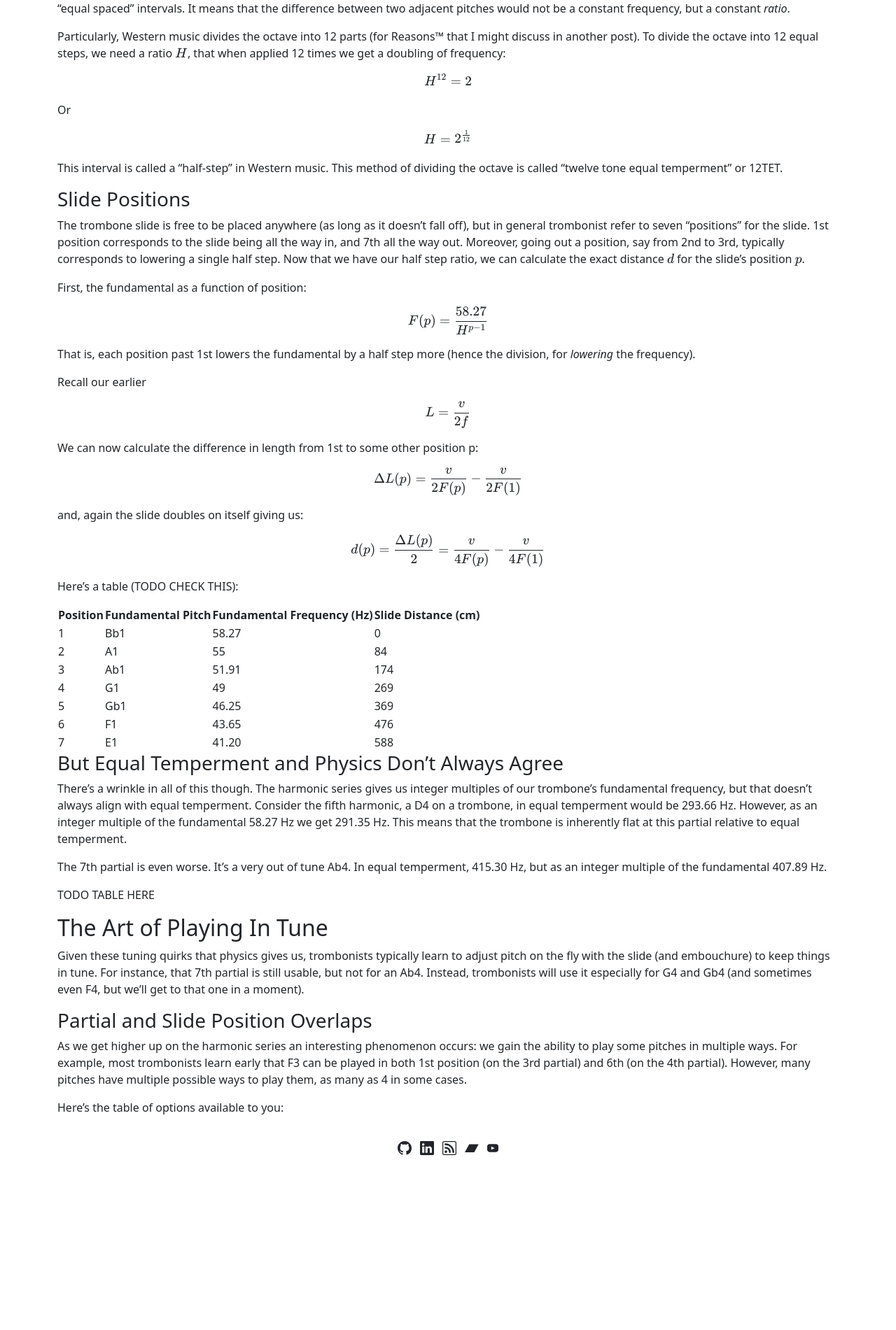
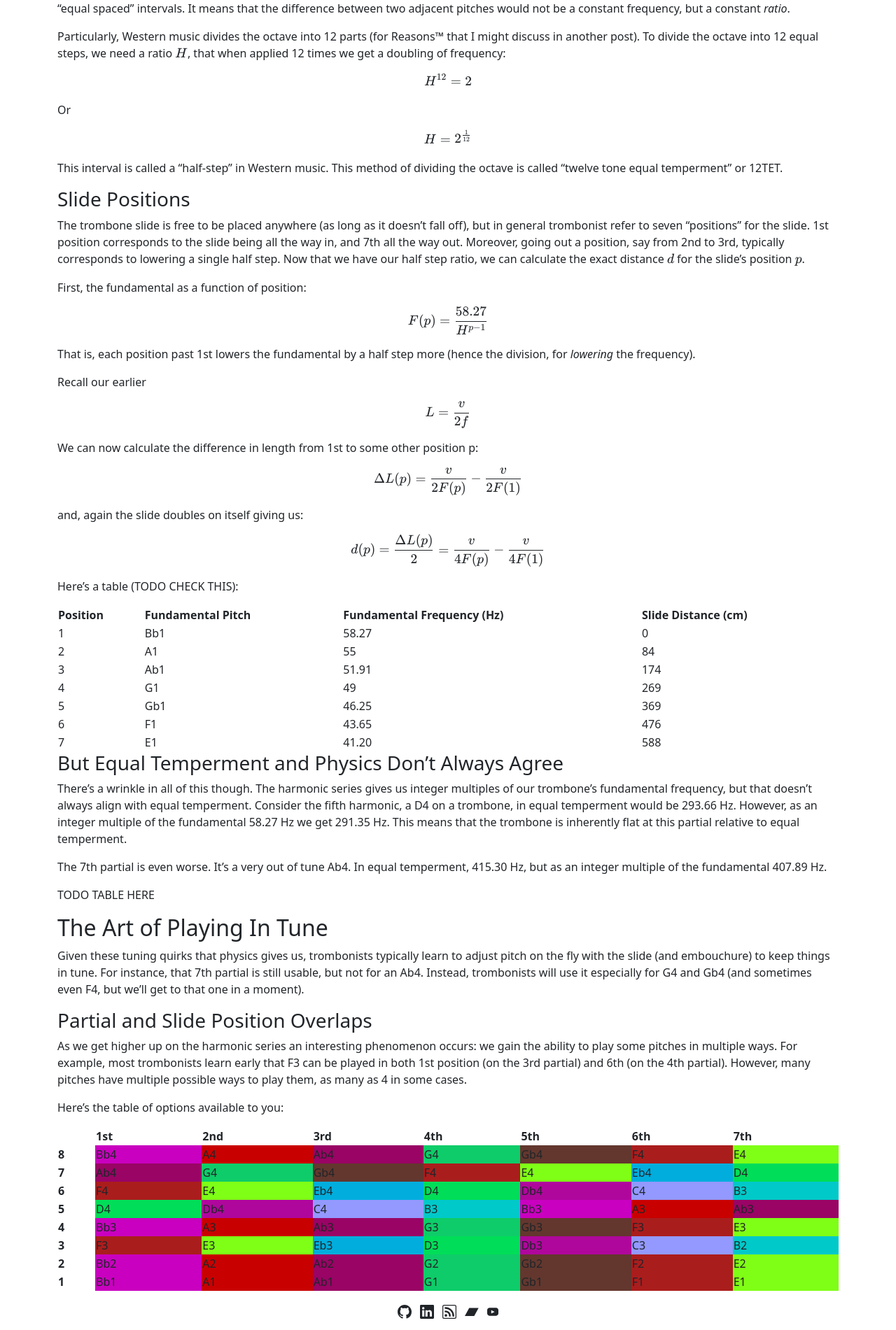
Before and after one commit to chipbell4/chipbell4.github.io, a Jekyll site: the page built from _posts/2025-01-19-an-overview-of-the-trombone.md, in a window 1280 px wide. Shown: the part 1502-3403 px from the top of the page at 70% size. Built offline with Jekyll 4.4.1, drawn with Linux system fonts in a browser that asks for light colours; nearby versions of some CDN libraries; before the commit the page ends 3169 px from its top, so only the background shows below that.

Commit message:
Huge table done

```diff
--- a/_posts/2025-01-19-an-overview-of-the-trombone.md
+++ b/_posts/2025-01-19-an-overview-of-the-trombone.md
@@ -4,6 +4,50 @@ title: "An Overview of the Trombone"
 date: 2025-01-19 00:20:19
 categories: music math
 ---
+
+<style>
+table {
+  width: 100%;
+}
+
+.c {
+   background-color: #9399ff;
+}
+.db {
+    background-color: #af079c;
+}
+.d {
+    background-color: #00dd58;
+}
+.eb {
+    background-color: #00addd;
+}
+.e {
+    background-color: #7fff16;
+    color: #222;
+}
+.f {
+    background-color: #aa1d1d;
+}
+.gb {
+    background-color: #63372e;
+}
+.g {
+    background-color: #0ecc69;
+}
+.ab {
+    background-color: #990465;
+}
+.a {
+    background-color: #c90000;
+}
+.bb {
+    background-color: #c900bf;
+}
+.b {
+  background-color: #00c9c9;
+}
+</style>
 
 ## Introduction
 As of about a year ago, I've picked up playing trombone again.
@@ -166,6 +210,94 @@ Here's the table of options available to you:
 <table>
   <thead>
     <tr>
+      <th></th>
+      <th>1st</th>
+      <th>2nd</th>
+      <th>3rd</th>
+      <th>4th</th>
+      <th>5th</th>
+      <th>6th</th>
+      <th>7th</th>
     </tr>
   </thead>
+  <tr>
+    <th>8</th>
+    <td class="bb">Bb4</td>
+    <td class="a">A4</td>
+    <td class="ab">Ab4</td>
+    <td class="g">G4</td>
+    <td class="gb">Gb4</td>
+    <td class="f">F4</td>
+    <td class="e">E4</td>
+  </tr>
+  <tr>
+    <th>7</th>
+    <td class="ab">Ab4</td>
+    <td class="g">G4</td>
+    <td class="gb">Gb4</td>
+    <td class="f">F4</td>
+    <td class="e">E4</td>
+    <td class="eb">Eb4</td>
+    <td class="d">D4</td>
+  </tr>
+  <tr>
+    <th>6</th>
+    <td class="f">F4</td>
+    <td class="e">E4</td>
+    <td class="eb">Eb4</td>
+    <td class="d">D4</td>
+    <td class="db">Db4</td>
+    <td class="c">C4</td>
+    <td class="b">B3</td>
+  </tr>
+  <tr>
+    <th>5</th>
+    <td class="d">D4</td>
+    <td class="db">Db4</td>
+    <td class="c">C4</td>
+    <td class="b">B3</td>
+    <td class="bb">Bb3</td>
+    <td class="a">A3</td>
+    <td class="ab">Ab3</td>
+  </tr>
+  <tr>
+    <th>4</th>
+    <td class="bb">Bb3</td>
+    <td class="a">A3</td>
+    <td class="ab">Ab3</td>
+    <td class="g">G3</td>
+    <td class="gb">Gb3</td>
+    <td class="f">F3</td>
+    <td class="e">E3</td>
+  </tr>
+  <tr>
+    <th>3</th>
+    <td class="f">F3</td>
+    <td class="e">E3</td>
+    <td class="eb">Eb3</td>
+    <td class="d">D3</td>
+    <td class="db">Db3</td>
+    <td class="c">C3</td>
+    <td class="b">B2</td>
+  </tr>
+  <tr>
+    <th>2</th>
+    <td class="bb">Bb2</td>
+    <td class="a">A2</td>
+    <td class="ab">Ab2</td>
+    <td class="g">G2</td>
+    <td class="gb">Gb2</td>
+    <td class="f">F2</td>
+    <td class="e">E2</td>
+  </tr>
+  <tr>
+    <th>1</th>
+    <td class="bb">Bb1</td>
+    <td class="a">A1</td>
+    <td class="ab">Ab1</td>
+    <td class="g">G1</td>
+    <td class="gb">Gb1</td>
+    <td class="f">F1</td>
+    <td class="e">E1</td>
+  </tr>
 </table>
```
